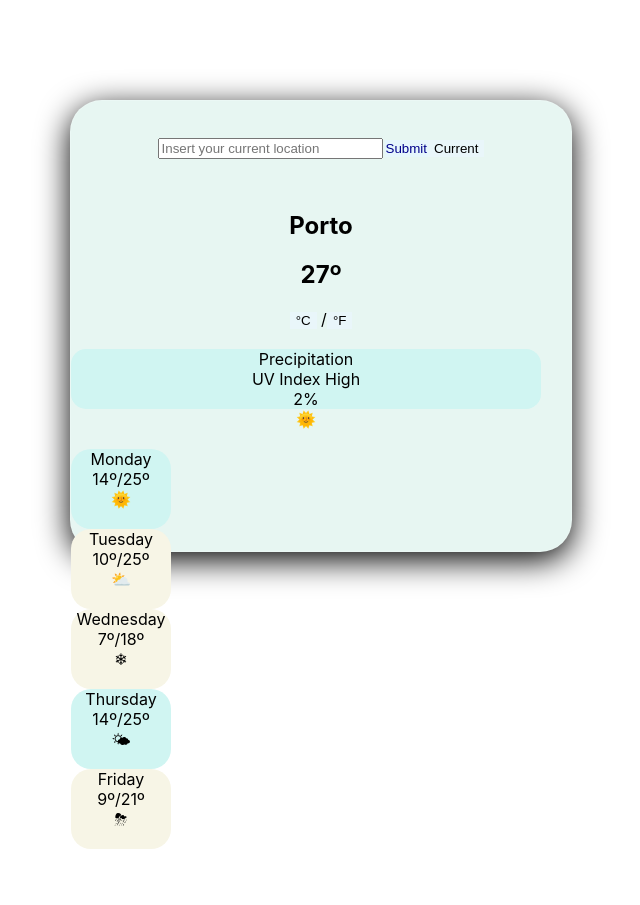
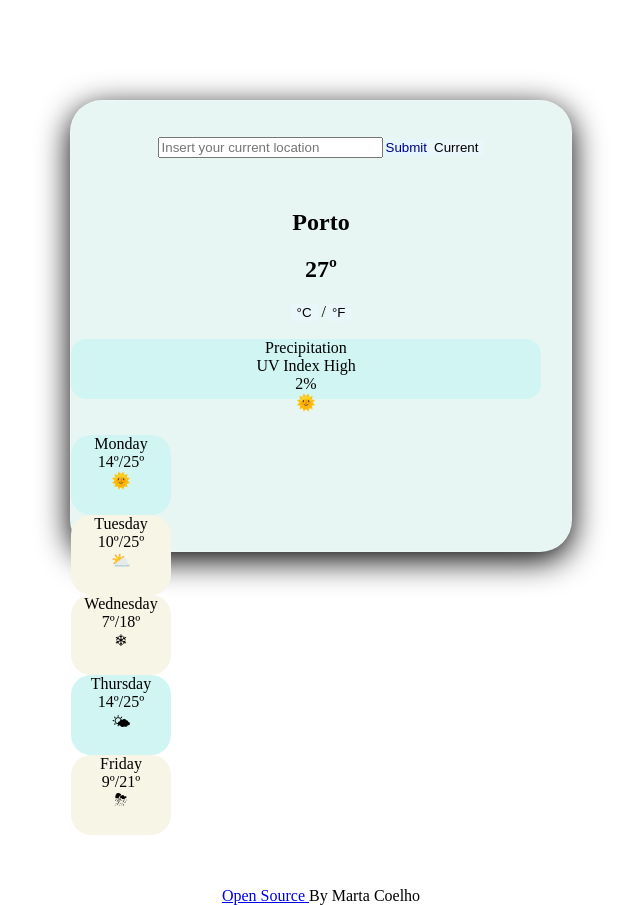
Before and after one commit to MartaCoelho750/react-app, a React (Create React App) app: page / in a window 1280 px wide. Shown: the whole page, without its empty margins (319-959 px from the left). Built offline with nearby package versions, Linux system fonts and the light colour scheme.

Commit message:
import changes

```diff
--- a/src/App.js
+++ b/src/App.js
@@ -2,6 +2,7 @@ import logo from "./logo.svg";
 import Weather from "./Weather";
 import "./App.css";
 import React from "react";
+import axios from "axios";
 
 function App() {
   return (
--- a/src/Weather.js
+++ b/src/Weather.js
@@ -1,5 +1,6 @@
 import React from "react";
 import axios from "axios";
+import "./App.css";
 
 export default function Weather() {
   return (
@@ -91,6 +92,13 @@ export default function Weather() {
           <br />
         </div>
       </div>
+      <p>
+        {" "}
+        <a href="https://github.com/MartaCoelho750/react-app">
+          Open Source{" "}
+        </a>{" "}
+        By Marta Coelho{" "}
+      </p>
     </section>
   );
 }
--- a/src/index.js
+++ b/src/index.js
@@ -1,6 +1,7 @@
 import React from "react";
 import ReactDOM from "react-dom/client";
-import "./index.css";
+import axios from "axios";
+import "./App.css";
 import App from "./App";
 import reportWebVitals from "./reportWebVitals";
 import Weather from "./Weather";
```
